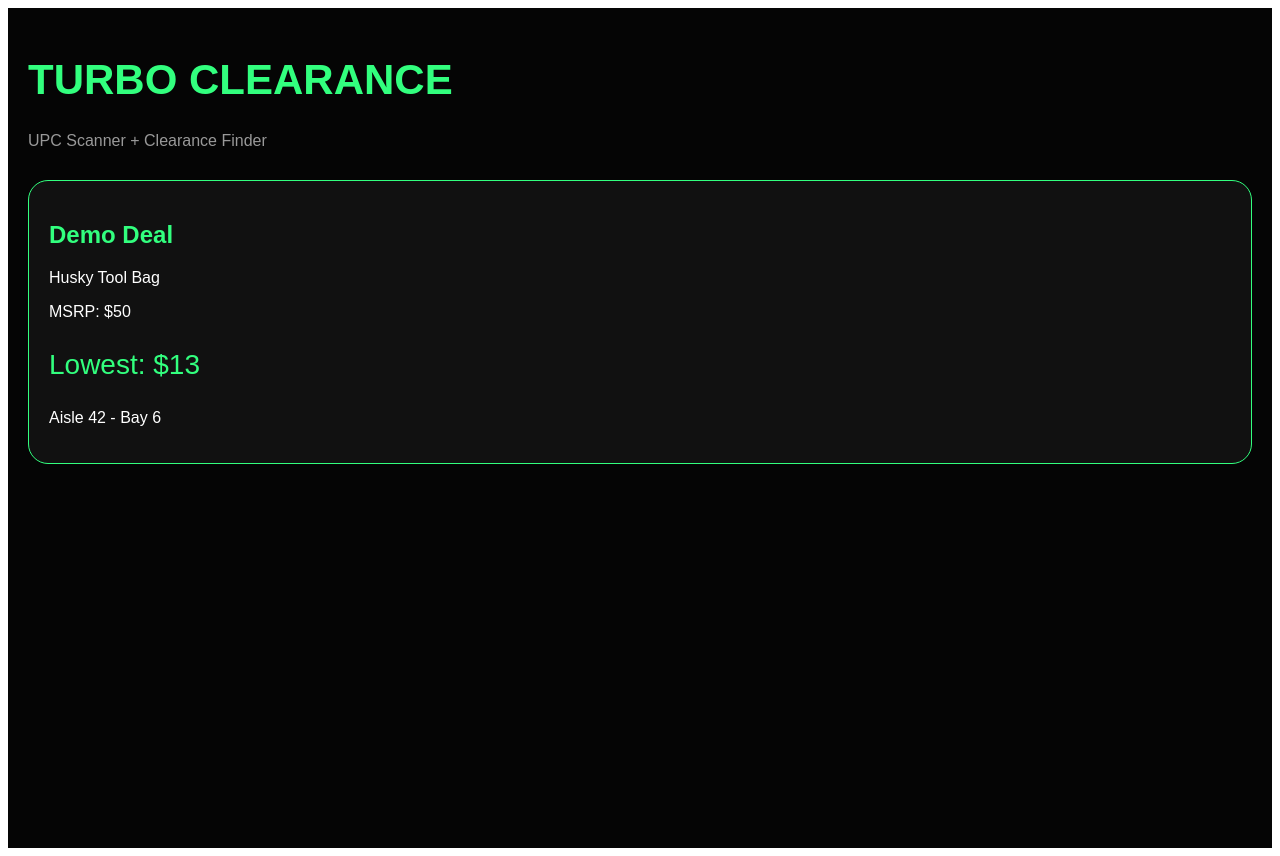
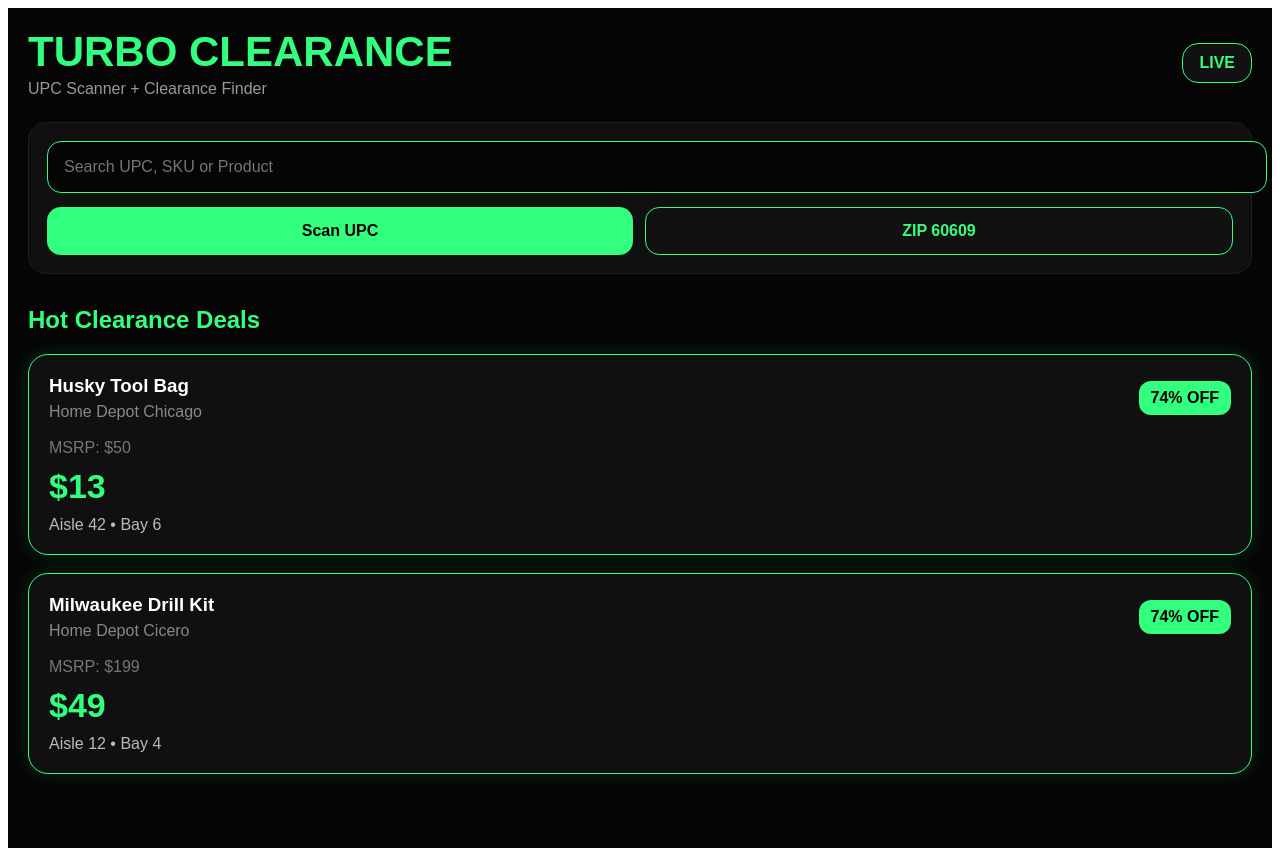
Before and after one commit to jsga1/turbo-clearance-scanner, a Next.js app: page / in a window 1280 px wide. Built offline with nearby package versions, Linux system fonts and the light colour scheme.

Commit message:
Update index.js

```diff
--- a/pages/index.js
+++ b/pages/index.js
@@ -1,45 +1,188 @@
 export default function Home() {
+  const deals = [
+    {
+      title: 'Husky Tool Bag',
+      msrp: '$50',
+      clearance: '$13',
+      aisle: 'Aisle 42 • Bay 6',
+      store: 'Home Depot Chicago',
+    },
+    {
+      title: 'Milwaukee Drill Kit',
+      msrp: '$199',
+      clearance: '$49',
+      aisle: 'Aisle 12 • Bay 4',
+      store: 'Home Depot Cicero',
+    },
+  ];
+
   return (
     <div
       style={{
-        background: "#050505",
-        minHeight: "100vh",
-        color: "white",
-        padding: "20px",
-        fontFamily: "Arial"
+        background: '#050505',
+        minHeight: '100vh',
+        color: 'white',
+        padding: '20px',
+        fontFamily: 'Arial, sans-serif',
       }}
     >
+      <div
+        style={{
+          display: 'flex',
+          justifyContent: 'space-between',
+          alignItems: 'center',
+        }}
+      >
+        <div>
           <h1
             style={{
-          color: "#32ff7e",
-          fontSize: "42px",
-          fontWeight: "bold"
+              color: '#32ff7e',
+              fontSize: '42px',
+              fontWeight: 'bold',
+              marginBottom: '4px',
+              marginTop: '0',
             }}
           >
             TURBO CLEARANCE
           </h1>
-      <p style={{ color: "#999" }}>
+          <p style={{ color: '#999', margin: '0' }}>
             UPC Scanner + Clearance Finder
           </p>
+        </div>
         <div
           style={{
-          marginTop: "30px",
-          background: "#111",
-          borderRadius: "20px",
-          padding: "20px",
-          border: "1px solid #32ff7e"
+            background: '#111',
+            border: '1px solid #32ff7e',
+            borderRadius: '16px',
+            padding: '10px 16px',
+            color: '#32ff7e',
+            fontWeight: 'bold',
           }}
         >
-        <h2 style={{ color: "#32ff7e" }}>
-          Demo Deal
+          LIVE
+        </div>
+      </div>
+      <div
+        style={{
+          marginTop: '24px',
+          background: '#101010',
+          borderRadius: '18px',
+          padding: '18px',
+          border: '1px solid #1f1f1f',
+        }}
+      >
+        <input
+          placeholder="Search UPC, SKU or Product"
+          style={{
+            width: '100%',
+            padding: '16px',
+            borderRadius: '14px',
+            border: '1px solid #32ff7e',
+            background: '#050505',
+            color: 'white',
+            fontSize: '16px',
+            outline: 'none',
+          }}
+        />
+        <div
+          style={{
+            display: 'flex',
+            gap: '12px',
+            marginTop: '14px',
+          }}
+        >
+          <button
+            style={{
+              flex: 1,
+              background: '#32ff7e',
+              color: '#000',
+              border: 'none',
+              borderRadius: '14px',
+              padding: '14px',
+              fontWeight: 'bold',
+              fontSize: '16px',
+            }}
+          >
+            Scan UPC
+          </button>
+          <button
+            style={{
+              flex: 1,
+              background: '#111',
+              color: '#32ff7e',
+              border: '1px solid #32ff7e',
+              borderRadius: '14px',
+              padding: '14px',
+              fontWeight: 'bold',
+              fontSize: '16px',
+            }}
+          >
+            ZIP 60609
+          </button>
+        </div>
+      </div>
+      <h2
+        style={{
+          marginTop: '32px',
+          color: '#32ff7e',
+          fontSize: '24px',
+        }}
+      >
+        Hot Clearance Deals
       </h2>
-        <p>Husky Tool Bag</p>
-        <p>MSRP: $50</p>
-        <p style={{ color: "#32ff7e", fontSize: "28px" }}>
-          Lowest: $13
+      {deals.map((deal, index) => (
+        <div
+          key={index}
+          style={{
+            marginTop: '18px',
+            background: '#101010',
+            borderRadius: '20px',
+            padding: '20px',
+            border: '1px solid #32ff7e',
+            boxShadow: '0 0 20px rgba(50,255,126,0.15)',
+          }}
+        >
+          <div
+            style={{
+              display: 'flex',
+              justifyContent: 'space-between',
+              alignItems: 'center',
+            }}
+          >
+            <div>
+              <h3 style={{ margin: 0 }}>{deal.title}</h3>
+              <p style={{ color: '#888', marginTop: '6px', marginBottom: '0' }}>
+                {deal.store}
               </p>
-        <p>Aisle 42 - Bay 6</p>
             </div>
+            <div
+              style={{
+                background: '#32ff7e',
+                color: '#000',
+                padding: '8px 12px',
+                borderRadius: '12px',
+                fontWeight: 'bold',
+              }}
+            >
+              74% OFF
+            </div>
+          </div>
+          <div style={{ marginTop: '18px' }}>
+            <p style={{ color: '#777', margin: '0' }}>MSRP: {deal.msrp}</p>
+            <p
+              style={{
+                color: '#32ff7e',
+                fontSize: '34px',
+                fontWeight: 'bold',
+                margin: '10px 0',
+              }}
+            >
+              {deal.clearance}
+            </p>
+            <p style={{ color: '#bbb', margin: '0' }}>{deal.aisle}</p>
+          </div>
+        </div>
+      ))}
     </div>
   );
 }
```
Lines whose indentation alone changed are shown as unchanged.
